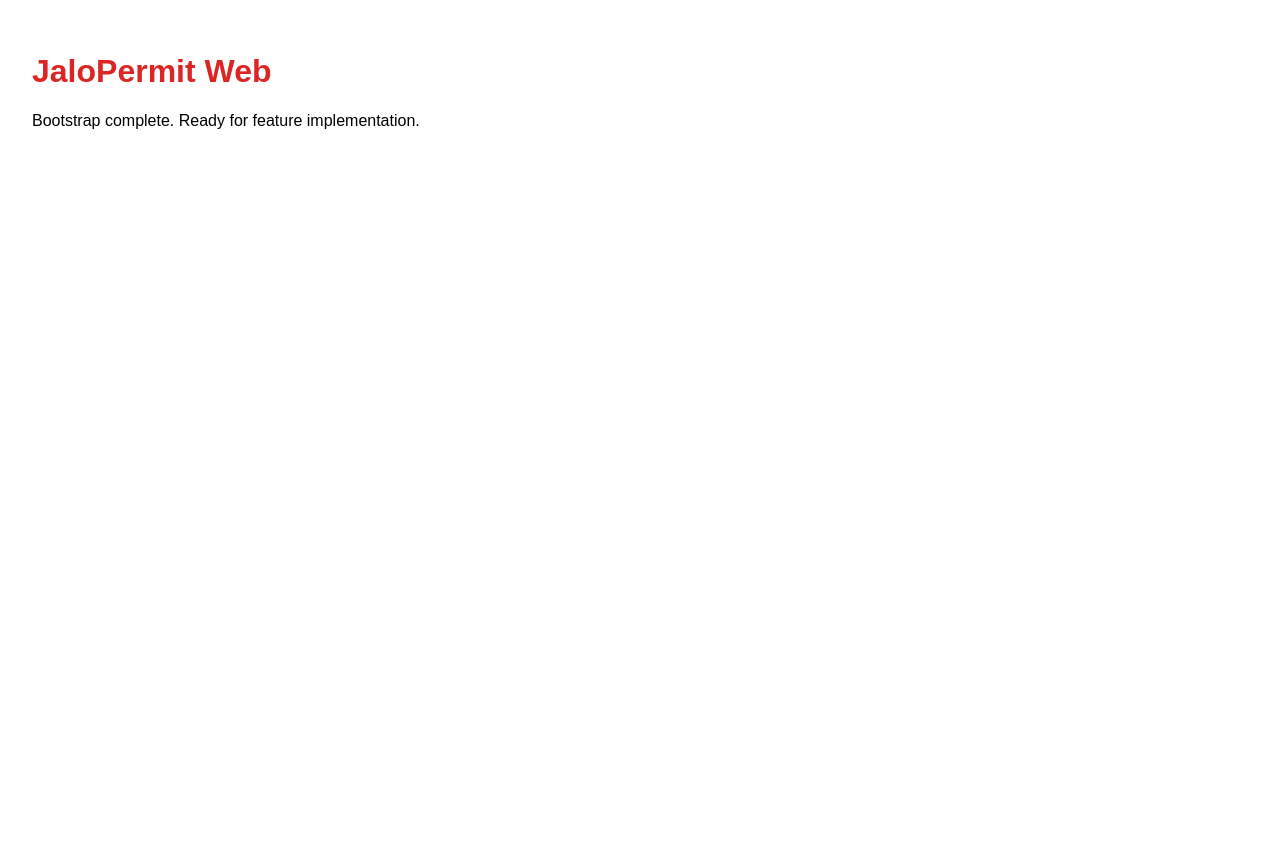
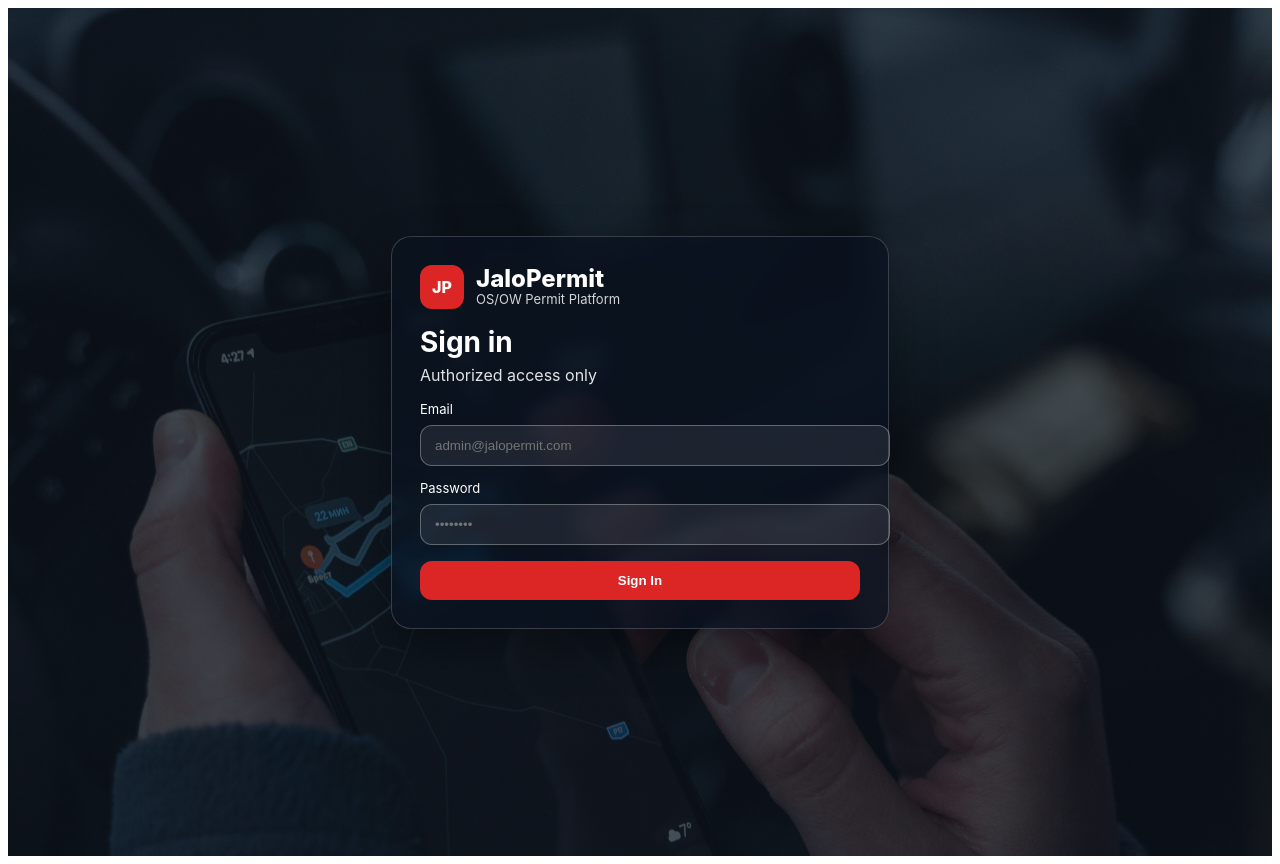
Before and after one commit to JaloPermit/jalopermit-web, a Next.js app: page / in a window 1280 px wide. Before the commit the page ends 800 px from the top, so only its background shows below. Built offline with nearby package versions, Linux system fonts and the light colour scheme.

Commit message:
feat: add landing page with hero background and basic sign-in UI

```diff
--- a/src/app/page.tsx
+++ b/src/app/page.tsx
@@ -1,8 +1,145 @@
+'use client'
+
+import { useState } from 'react'
+
+const HARD_CODED_USER = {
+  email: 'admin@jalopermit.com',
+  password: 'Jalo@1234',
+  name: 'Jalo Admin',
+}
+
 export default function Home() {
+  const [email, setEmail] = useState('')
+  const [password, setPassword] = useState('')
+  const [error, setError] = useState('')
+  const [user, setUser] = useState<null | { name: string; email: string }>(null)
+
+  const onSubmit = (e: React.FormEvent) => {
+    e.preventDefault()
+    setError('')
+
+    // Simulated DB lookup (single seeded user)
+    if (
+      email.trim().toLowerCase() === HARD_CODED_USER.email &&
+      password === HARD_CODED_USER.password
+    ) {
+      setUser({ name: HARD_CODED_USER.name, email: HARD_CODED_USER.email })
+      return
+    }
+
+    setError('Invalid credentials')
+  }
+
   return (
-    <main style={{padding:24,fontFamily:'sans-serif'}}>
-      <h1 style={{color:'#dc2626'}}>JaloPermit Web</h1>
-      <p>Bootstrap complete. Ready for feature implementation.</p>
+    <main
+      style={{
+        minHeight: '100vh',
+        backgroundImage:
+          "linear-gradient(rgba(8,16,30,.62), rgba(8,16,30,.62)), url('/hero-bg.jpg')",
+        backgroundSize: 'cover',
+        backgroundPosition: 'center',
+        color: '#fff',
+        fontFamily: 'Inter, system-ui, sans-serif',
+        display: 'grid',
+        placeItems: 'center',
+        padding: 24,
+      }}
+    >
+      <div
+        style={{
+          width: 'min(440px, 100%)',
+          borderRadius: 20,
+          padding: 28,
+          background: 'rgba(11,18,32,0.72)',
+          border: '1px solid rgba(255,255,255,0.18)',
+          backdropFilter: 'blur(8px)',
+          boxShadow: '0 18px 45px rgba(0,0,0,.35)',
+        }}
+      >
+        <div style={{ display: 'flex', alignItems: 'center', gap: 12, marginBottom: 16 }}>
+          <div
+            style={{
+              width: 44,
+              height: 44,
+              borderRadius: 12,
+              background: '#dc2626',
+              display: 'grid',
+              placeItems: 'center',
+              fontWeight: 800,
+            }}
+          >
+            JP
+          </div>
+          <div>
+            <div style={{ fontSize: 24, fontWeight: 800, lineHeight: 1 }}>JaloPermit</div>
+            <div style={{ opacity: 0.82, fontSize: 13 }}>OS/OW Permit Platform</div>
+          </div>
+        </div>
+
+        {!user ? (
+          <>
+            <h1 style={{ margin: '4px 0 6px', fontSize: 28 }}>Sign in</h1>
+            <p style={{ marginTop: 0, opacity: 0.88 }}>Authorized access only</p>
+
+            <form onSubmit={onSubmit}>
+              <label style={{ display: 'block', marginBottom: 8, fontSize: 13 }}>Email</label>
+              <input
+                value={email}
+                onChange={(e) => setEmail(e.target.value)}
+                type="email"
+                required
+                style={inputStyle}
+                placeholder="admin@jalopermit.com"
+              />
+
+              <label style={{ display: 'block', marginBottom: 8, marginTop: 14, fontSize: 13 }}>
+                Password
+              </label>
+              <input
+                value={password}
+                onChange={(e) => setPassword(e.target.value)}
+                type="password"
+                required
+                style={inputStyle}
+                placeholder="••••••••"
+              />
+
+              {error && <p style={{ color: '#fda4af', marginTop: 12 }}>{error}</p>}
+
+              <button type="submit" style={btnStyle}>
+                Sign In
+              </button>
+            </form>
+          </>
+        ) : (
+          <div>
+            <h2 style={{ marginTop: 10, fontSize: 26 }}>Welcome, {user.name}</h2>
+            <p style={{ opacity: 0.9 }}>Authenticated as {user.email}</p>
+          </div>
+        )}
+      </div>
     </main>
-  );
+  )
 }
+
+const inputStyle: React.CSSProperties = {
+  width: '100%',
+  padding: '12px 14px',
+  borderRadius: 12,
+  border: '1px solid rgba(255,255,255,0.3)',
+  background: 'rgba(255,255,255,0.08)',
+  color: '#fff',
+  outline: 'none',
+}
+
+const btnStyle: React.CSSProperties = {
+  marginTop: 16,
+  width: '100%',
+  padding: '12px 14px',
+  border: 'none',
+  borderRadius: 12,
+  background: '#dc2626',
+  color: '#fff',
+  fontWeight: 700,
+  cursor: 'pointer',
+}
```
Also changed, not shown: public/hero-bg.jpg (added).
